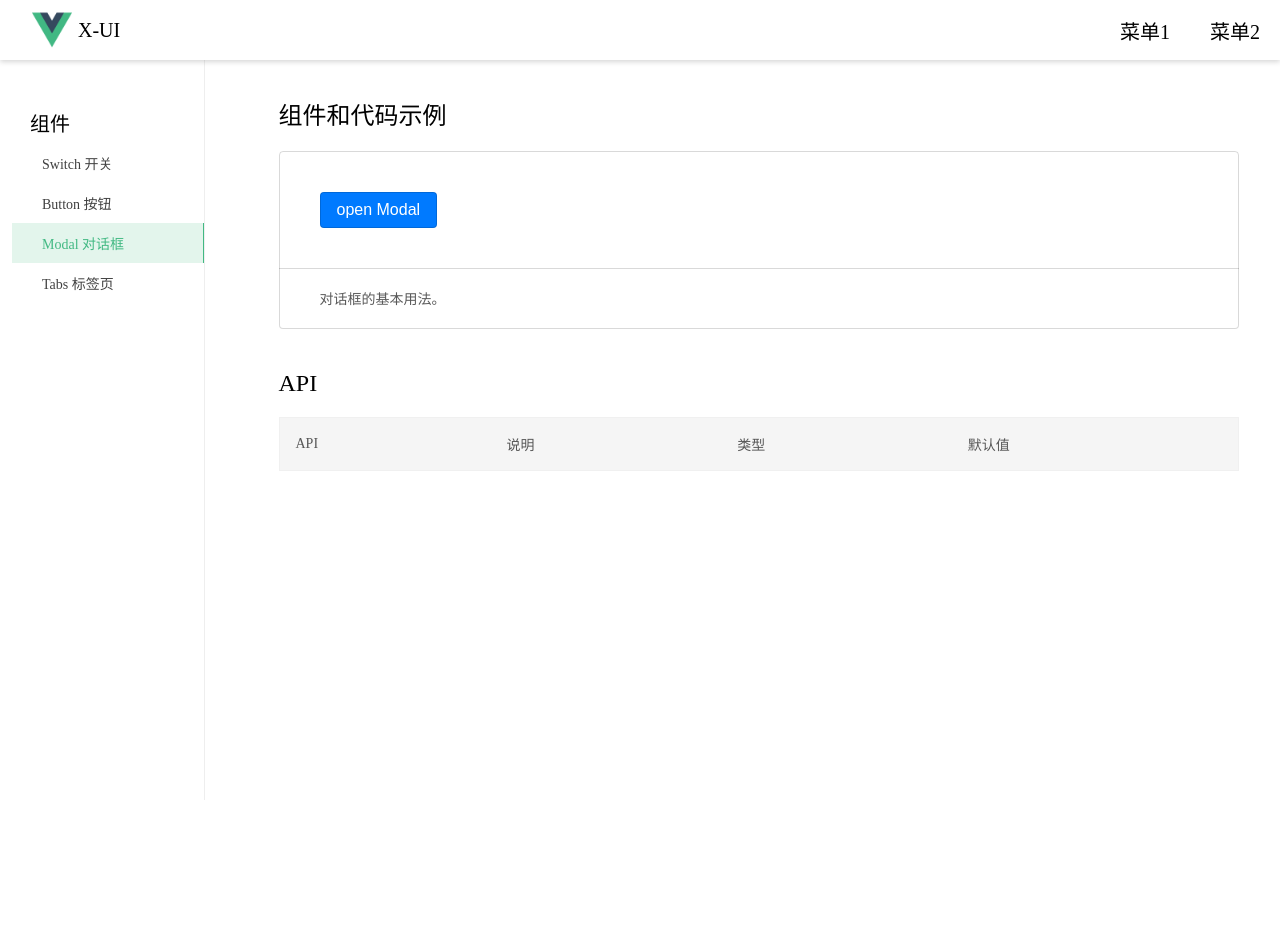
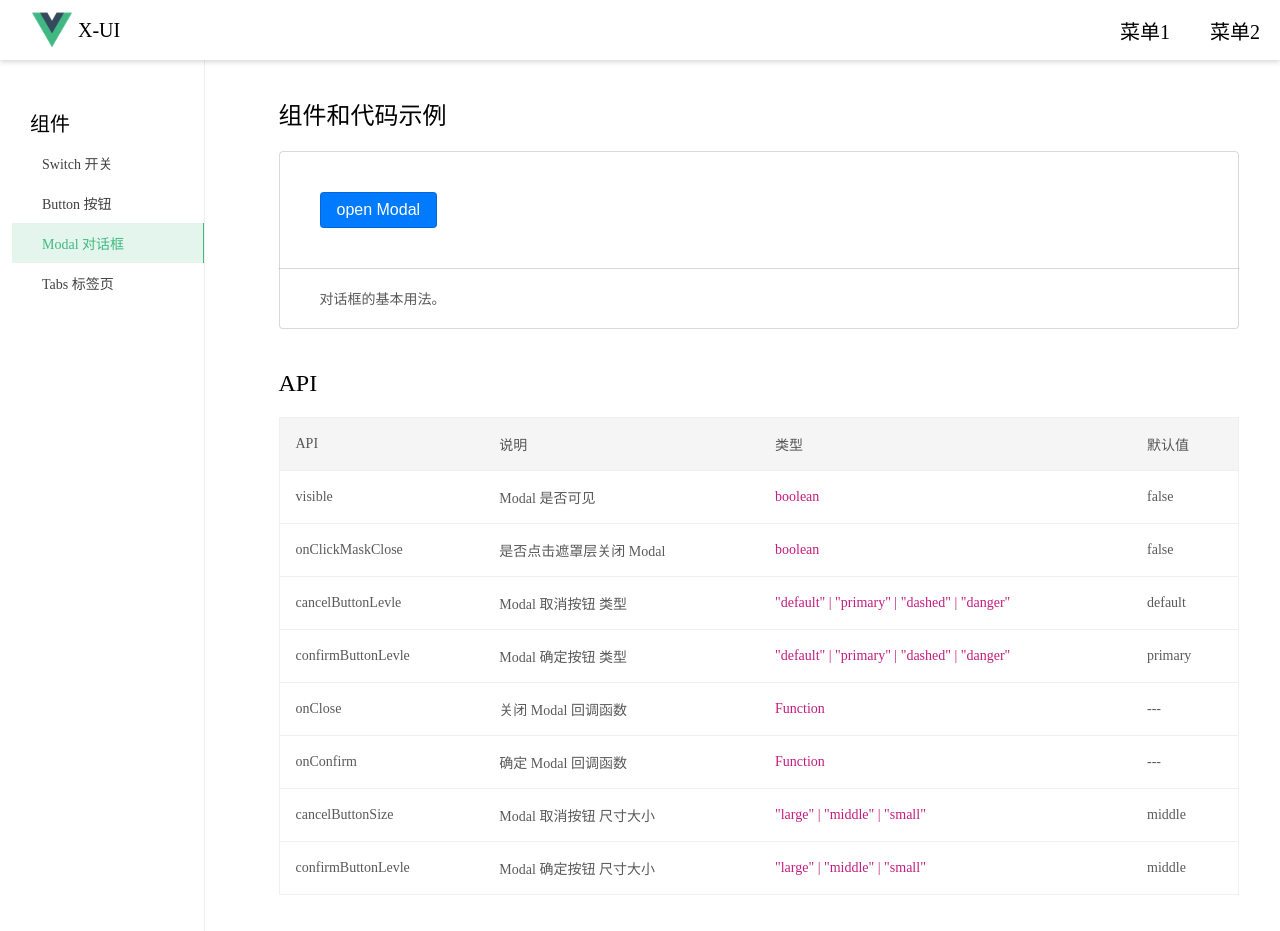
Before and after one commit to wuwenxing0912/vue3-ui, a Vue app: page /#/document/modal in a window 1280 px wide. Before the commit the page ends 800 px from the top, so only its background shows below. Built offline with nearby package versions, Linux system fonts and the light colour scheme.

Commit message:
新增 展示页 API表格

```diff
--- a/src/components/modal/ModalDoc.vue
+++ b/src/components/modal/ModalDoc.vue
@@ -11,7 +11,56 @@
           <th class="api-table-head">默认值</th>
         </tr>
       </thead>
-      <tbody></tbody>
+      <tbody>
+        <tr>
+          <td class="api">visible</td>
+          <td class="api-description">Modal 是否可见</td>
+          <td class="api-type">boolean</td>
+          <td class="api-default">false</td>
+        </tr>
+        <tr>
+          <td class="api">onClickMaskClose</td>
+          <td class="api-description">是否点击遮罩层关闭 Modal</td>
+          <td class="api-type">boolean</td>
+          <td class="api-default">false</td>
+        </tr>
+        <tr>
+          <td class="api">cancelButtonLevle</td>
+          <td class="api-description">Modal 取消按钮 类型</td>
+          <td class="api-type">"default" | "primary" | "dashed" | "danger"</td>
+          <td class="api-default">default</td>
+        </tr>
+        <tr>
+          <td class="api">confirmButtonLevle</td>
+          <td class="api-description">Modal 确定按钮 类型</td>
+          <td class="api-type">"default" | "primary" | "dashed" | "danger"</td>
+          <td class="api-default">primary</td>
+        </tr>
+        <tr>
+          <td class="api">onClose</td>
+          <td class="api-description">关闭 Modal 回调函数</td>
+          <td class="api-type">Function</td>
+          <td class="api-default">---</td>
+        </tr>
+        <tr>
+          <td class="api">onConfirm</td>
+          <td class="api-description">确定 Modal 回调函数</td>
+          <td class="api-type">Function</td>
+          <td class="api-default">---</td>
+        </tr>
+        <tr>
+          <td class="api">cancelButtonSize</td>
+          <td class="api-description">Modal 取消按钮 尺寸大小</td>
+          <td class="api-type">"large" | "middle" | "small"</td>
+          <td class="api-default">middle</td>
+        </tr>
+        <tr>
+          <td class="api">confirmButtonLevle</td>
+          <td class="api-description">Modal 确定按钮 尺寸大小</td>
+          <td class="api-type">"large" | "middle" | "small"</td>
+          <td class="api-default">middle</td>
+        </tr>
+      </tbody>
     </table>
   </section>
 </template>
```
